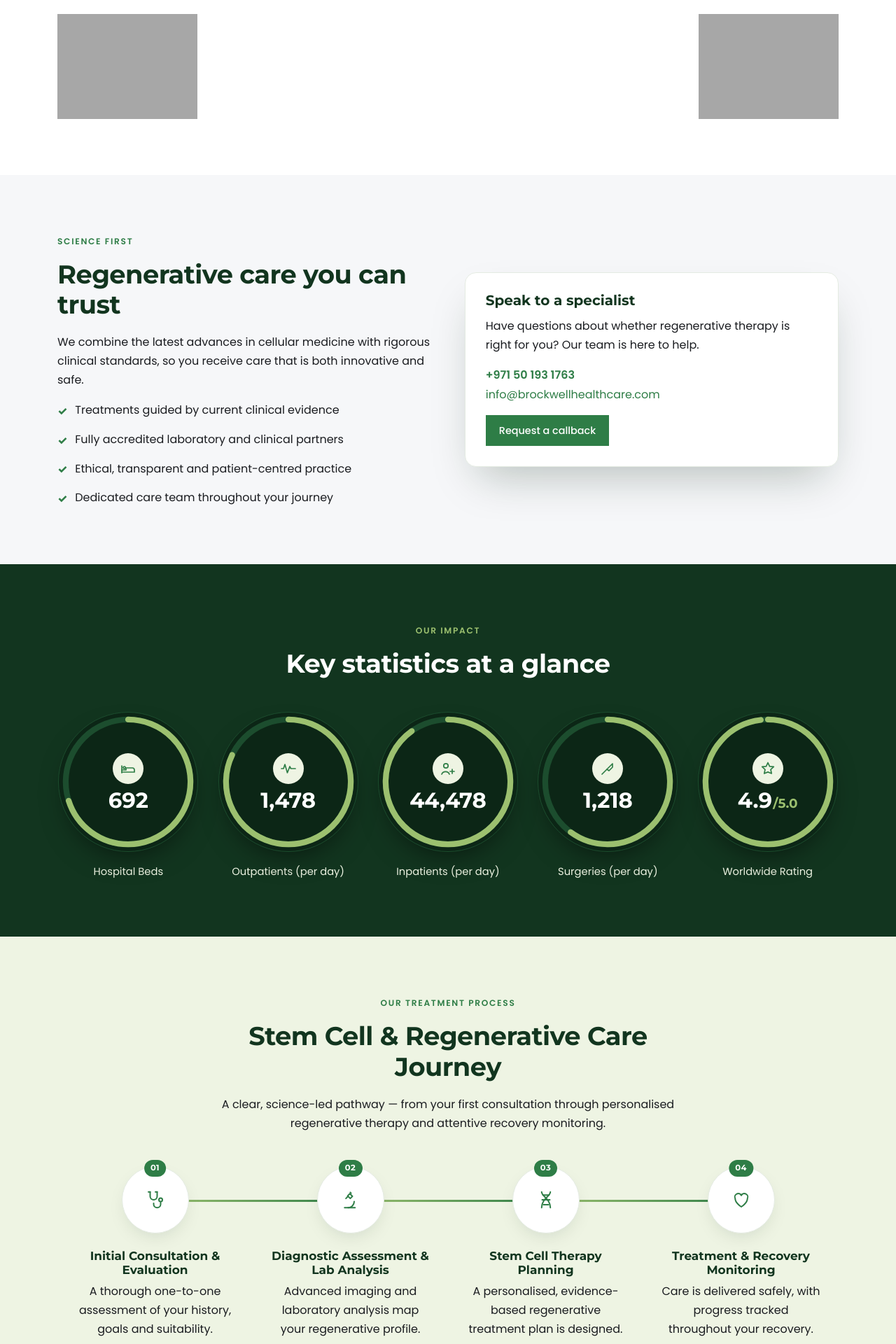
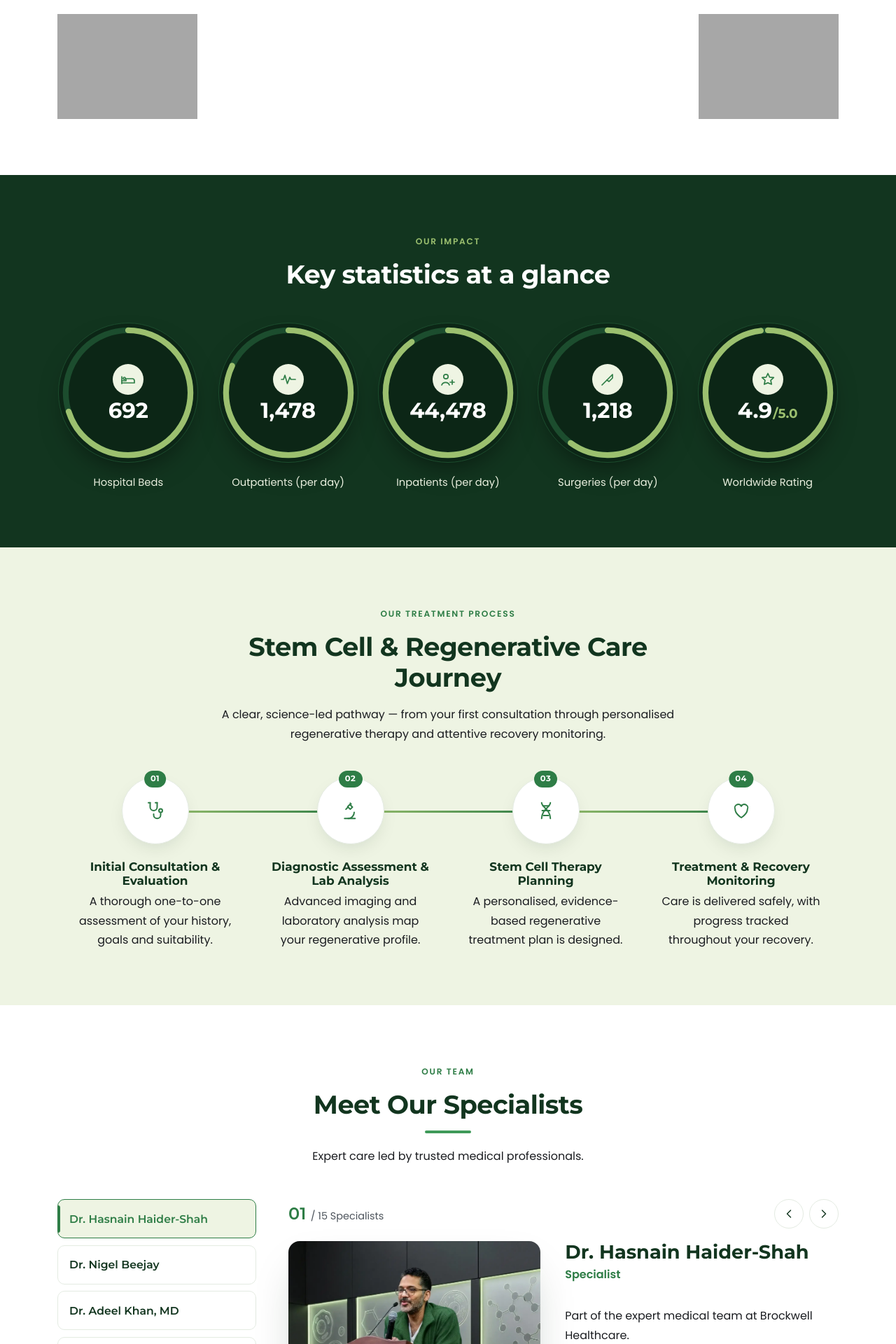
Before and after one commit to Shakeeb871/brockwellhealthcare, a Django app: page /uae/ in a window 1280 px wide. Shown: the part 2189-4109 px from the top of the page at 70% size. Run offline with Django 5.2, Linux system fonts and the light colour scheme; data comes from the database, SQL or seed files in the repository; data that the repository does not hold is empty; grey boxes are pictures that could not be loaded.

Commit message:
Remove the 'Science First / Regenerative care you can trust' (Why Us) section from the home page

```diff
--- a/templates/core/home.html
+++ b/templates/core/home.html
@@ -21,32 +21,6 @@
 
 <!-- Our Services (paginated slider — 4 per page) -->
 {% include "partials/service_slider.html" %}
-
-<!-- Why us / trust -->
-<section class="section section--soft">
-  <div class="container split">
-    <div>
-      <span class="eyebrow">Science First</span>
-      <h2>Regenerative care you can trust</h2>
-      <p class="muted">We combine the latest advances in cellular medicine with rigorous clinical standards, so you receive care that is both innovative and safe.</p>
-      <ul class="checklist mt-1">
-        <li>Treatments guided by current clinical evidence</li>
-        <li>Fully accredited laboratory and clinical partners</li>
-        <li>Ethical, transparent and patient-centred practice</li>
-        <li>Dedicated care team throughout your journey</li>
-      </ul>
-    </div>
-    <div class="hero__card" style="background:var(--white);border-color:var(--line);">
-      <h3 style="color:var(--navy-800)">Speak to a specialist</h3>
-      <p class="muted">Have questions about whether regenerative therapy is right for you? Our team is here to help.</p>
-      <p class="stack" style="margin:0">
-        <a href="tel:{{ region.phone }}"><strong>{{ region.phone }}</strong></a><br>
-        <a href="mailto:{{ region.email }}">{{ region.email }}</a>
-      </p>
-      <a class="btn btn--primary mt-1" href="{% rurl 'core:contact' %}">Request a callback</a>
-    </div>
-  </div>
-</section>
 
 <!-- Our Impact — circular statistic counters -->
 {% include "partials/impact_stats.html" %}
```
